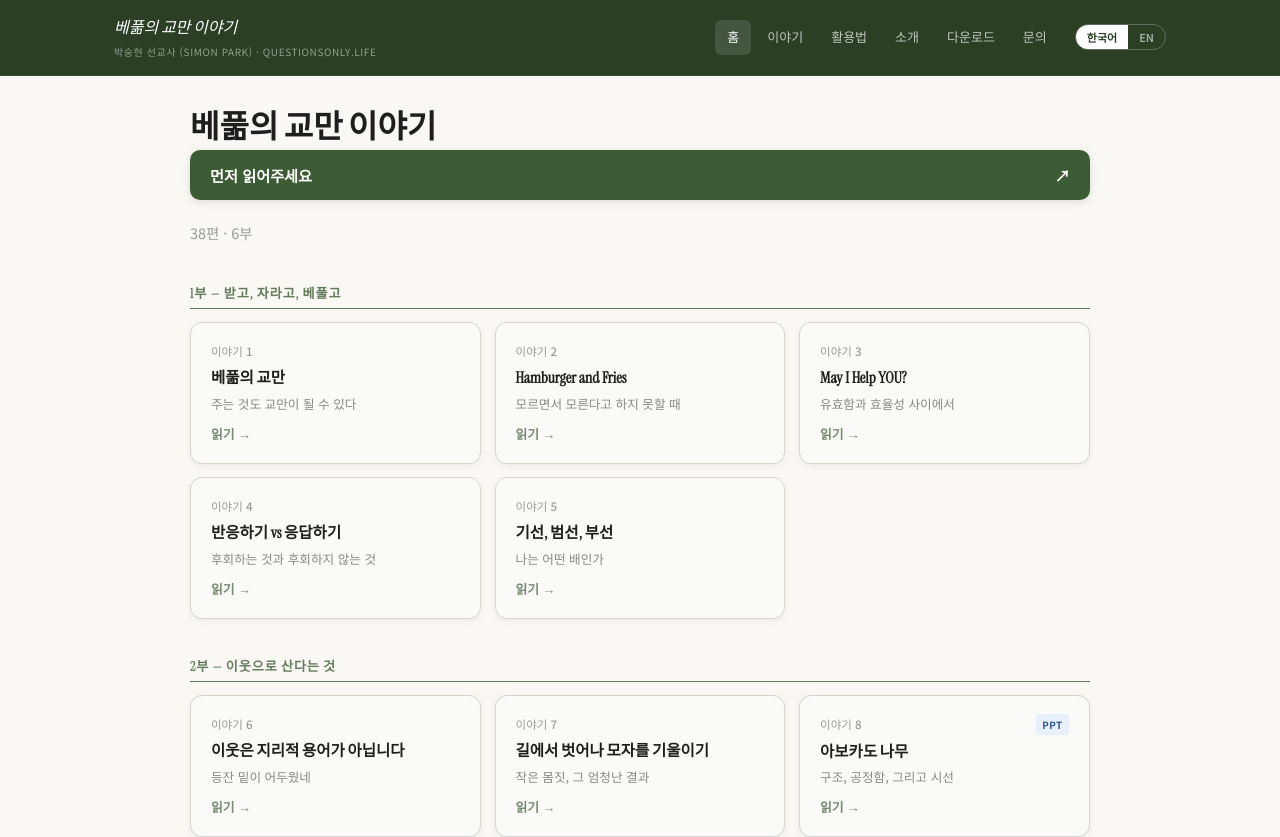
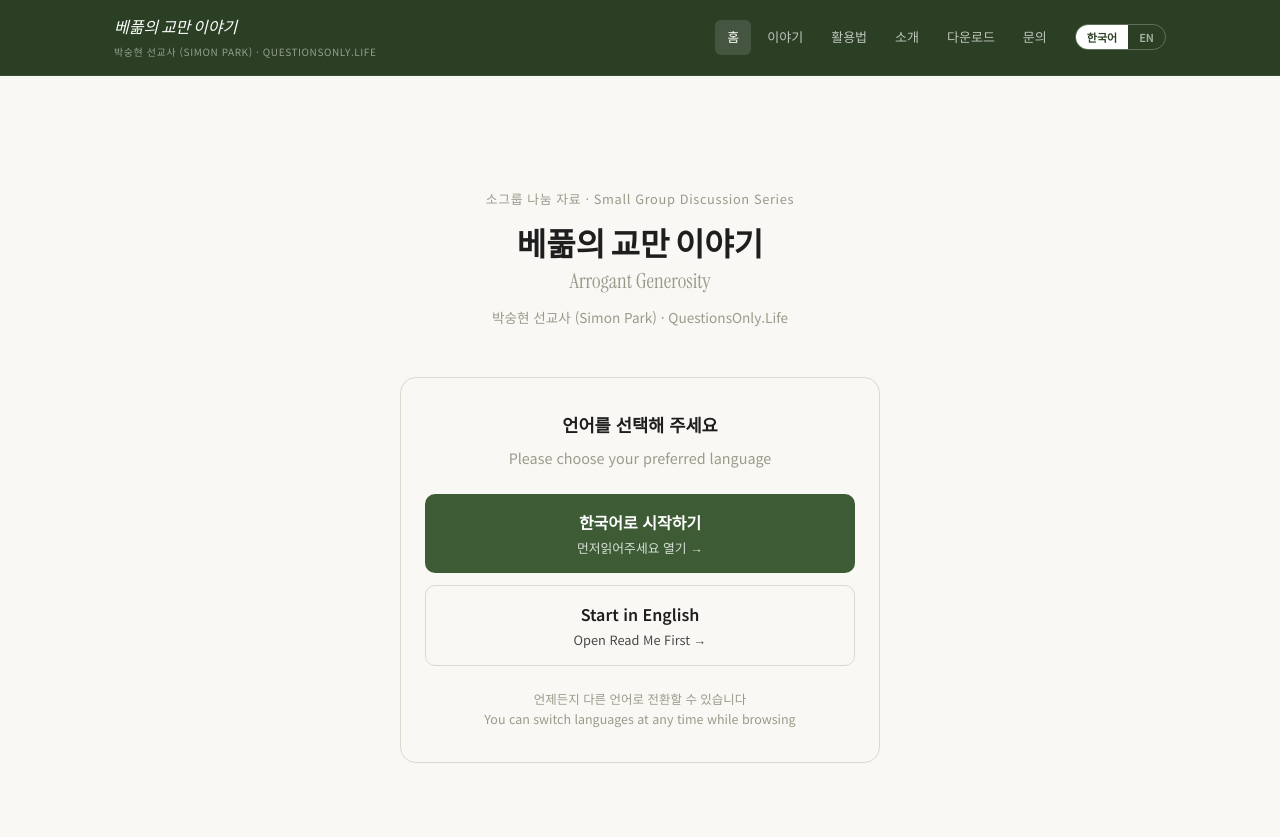
Before and after one commit to SimonPark-Life/questionsonly-life, a Next.js app: page / in a window 1280 px wide. Shown: the top 837 px of the page. Built offline with nearby package versions, Linux system fonts and the light colour scheme.

Commit message:
Refactor WelcomePage and StoriesPage components

```diff
--- a/app/page.tsx
+++ b/app/page.tsx
@@ -1,221 +1,168 @@
-'use client'
+'use client';
+import { useLang } from '@/lib/language-context';
+import { readMeFirst } from '@/lib/stories-data';
 
-import { useState } from 'react'
-import { useRouter } from 'next/navigation'
-import { useLang } from '@/lib/language-context'
-import { stories, partLabels, readMeFirst, Story } from '@/lib/stories-data'
+export default function WelcomePage() {
+  const { lang, setLang } = useLang();
 
-// ── Story Card with hover effect ────────────────────────────────
-function StoryCard({ story, lang, onClick }: {
-  story: Story
-  lang: 'ko' | 'en'
-  onClick: () => void
-}) {
-  const [hovered, setHovered] = useState(false)
-
-  const title = lang === 'ko' ? story.titleKo : story.titleEn
-  const subtitle = lang === 'ko' ? story.subtitleKo : story.subtitleEn
-  const hasPpt = !!story.drivePptKo
-
-  return (
-    <div
-      onClick={onClick}
-      onMouseEnter={() => setHovered(true)}
-      onMouseLeave={() => setHovered(false)}
-      style={{
-        backgroundColor: hovered ? '#f0f7f0' : '#fafaf8',
-        border: hovered ? '1.5px solid var(--green)' : '1px solid #d8d4cc',
-        borderRadius: '12px',
-        padding: '1.1rem 1.25rem',
-        cursor: 'pointer',
-        display: 'flex',
-        flexDirection: 'column',
-        boxShadow: hovered
-          ? '0 6px 20px rgba(0,0,0,0.12)'
-          : '0 2px 6px rgba(0,0,0,0.06)',
-        transition: 'all 0.18s ease',
-        transform: hovered ? 'translateY(-2px)' : 'translateY(0)',
-      }}
-    >
-      {/* Header row */}
-      <div style={{
-        display: 'flex',
-        justifyContent: 'space-between',
-        alignItems: 'center',
-        marginBottom: '0.45rem',
-      }}>
-        <span style={{
-          fontSize: '0.72rem',
-          color: '#999',
-          fontWeight: 500,
-        }}>
-          {lang === 'ko' ? `이야기 ${story.id}` : `Story ${story.id}`}
-        </span>
-        {hasPpt && (
-          <span style={{
-            fontSize: '0.62rem',
-            backgroundColor: hovered ? 'var(--green)' : '#e8f0fb',
-            color: hovered ? '#fff' : '#1a4a8a',
-            borderRadius: '4px',
-            padding: '0.1rem 0.4rem',
-            fontWeight: 700,
-            letterSpacing: '0.05em',
-            transition: 'all 0.18s ease',
-          }}>
-            PPT
-          </span>
-        )}
-      </div>
-
-      {/* Title */}
-      <h3 style={{
-        fontSize: '0.97rem',
-        fontWeight: 600,
-        color: hovered ? 'var(--green)' : 'var(--text)',
-        lineHeight: 1.35,
-        marginBottom: '0.35rem',
-        transition: 'color 0.18s ease',
-      }}>
-        {title}
-      </h3>
-
-      {/* Subtitle */}
-      {subtitle && (
-        <p style={{
-          fontSize: '0.79rem',
-          color: '#888',
-          lineHeight: 1.45,
-          marginBottom: '0.6rem',
-          flex: 1,
-        }}>
-          {subtitle}
-        </p>
-      )}
-
-      {/* Read more */}
-      <span style={{
-        fontSize: '0.8rem',
-        color: 'var(--green)',
-        fontWeight: 600,
-        marginTop: 'auto',
-        opacity: hovered ? 1 : 0.7,
-        transition: 'opacity 0.18s ease',
-      }}>
-        {lang === 'ko' ? '읽기 →' : 'Read →'}
-      </span>
-    </div>
-  )
-}
-
-// ── Main Page ────────────────────────────────────────────────────
-export default function StoriesPage() {
-  const { lang } = useLang()
-  const router = useRouter()
-
-  const parts = [1, 2, 3, 4, 5, 6]
+  const handleChoose = (chosen: 'ko' | 'en') => {
+    setLang(chosen);
+    window.open(readMeFirst[chosen], '_blank');
+  };
 
   return (
     <div style={styles.page}>
       <div style={styles.container}>
 
-        <h1 style={styles.heading}>
-          {lang === 'ko' ? '베풂의 교만 이야기' : 'Arrogant Generosity'}
-        </h1>
+        {/* Series title */}
+        <div style={styles.titleBlock}>
+          <p style={styles.seriesLabel}>
+            소그룹 나눔 자료 · Small Group Discussion Series
+          </p>
+          <h1 style={styles.titleKo}>베풂의 교만 이야기</h1>
+          <h2 style={styles.titleEn}>Arrogant Generosity</h2>
+          <p style={styles.author}>
+            박숭현 선교사 (Simon Park) · QuestionsOnly.Life
+          </p>
+        </div>
 
-        {/* Read Me First banner */}
-        <a
-          href={readMeFirst[lang]}
-          target="_blank"
-          rel="noopener noreferrer"
-          style={styles.readMeFirstBanner}
-        >
-          <span>{lang === 'ko' ? '먼저 읽어주세요' : 'Read Me First'}</span>
-          <span>↗</span>
-        </a>
+        {/* Language choice */}
+        <div style={styles.choiceBlock}>
+          <p style={styles.choiceLabel}>언어를 선택해 주세요</p>
+          <p style={styles.choiceLabelEn}>Please choose your preferred language</p>
 
-        <p style={styles.subheading}>
-          {lang === 'ko' ? '38편 · 6부' : '38 Stories · 6 Parts'}
-        </p>
+          <div style={styles.btnRow}>
+            {/* Korean */}
+            <button
+              onClick={() => handleChoose('ko')}
+              style={styles.btnKo}
+            >
+              <span style={styles.btnMain}>한국어로 시작하기</span>
+              <span style={styles.btnSub}>먼저읽어주세요 열기 →</span>
+            </button>
 
-        {parts.map(part => {
-          const partStories = stories.filter(s => s.part === part)
-          const label = partLabels[part]
-          const partText = lang === 'ko' ? label.ko : label.en
+            {/* English */}
+            <button
+              onClick={() => handleChoose('en')}
+              style={styles.btnEn}
+            >
+              <span style={styles.btnMain}>Start in English</span>
+              <span style={styles.btnSub}>Open Read Me First →</span>
+            </button>
+          </div>
 
-          return (
-            <div key={part} style={styles.partSection}>
-              <h2 style={styles.partHeading}>{partText}</h2>
-              <div style={styles.grid}>
-                {partStories.map(story => (
-                  <StoryCard
-                    key={story.id}
-                    story={story}
-                    lang={lang}
-                    onClick={() => router.push(`/stories/${story.id}`)}
-                  />
-                ))}
-              </div>
-            </div>
-          )
-        })}
+          <p style={styles.switchNote}>
+            언제든지 다른 언어로 전환할 수 있습니다<br />
+            You can switch languages at any time while browsing
+          </p>
+        </div>
+
       </div>
     </div>
-  )
+  );
 }
 
-// ── Styles ───────────────────────────────────────────────────────
 const styles: Record<string, React.CSSProperties> = {
   page: {
     minHeight: '100vh',
+    display: 'flex',
+    alignItems: 'center',
+    justifyContent: 'center',
     backgroundColor: 'var(--bg)',
-    padding: '2rem 1rem 4rem',
+    padding: '2rem 1rem',
   },
   container: {
-    maxWidth: '900px',
-    margin: '0 auto',
+    maxWidth: '480px',
+    width: '100%',
+    textAlign: 'center',
   },
-  heading: {
+  titleBlock: {
+    marginBottom: '3rem',
+  },
+  seriesLabel: {
+    fontSize: '0.8rem',
+    color: 'var(--faint)',
+    letterSpacing: '0.05em',
+    marginBottom: '1rem',
+  },
+  titleKo: {
     fontSize: '2rem',
     fontWeight: 700,
     color: 'var(--text)',
     marginBottom: '0.25rem',
   },
-  subheading: {
+  titleEn: {
+    fontSize: '1.3rem',
+    fontWeight: 400,
+    color: 'var(--faint)',
+    marginBottom: '0.75rem',
+  },
+  author: {
+    fontSize: '0.85rem',
+    color: 'var(--faint)',
+  },
+  choiceBlock: {
+    backgroundColor: 'var(--card-bg)',
+    borderRadius: '16px',
+    padding: '2rem 1.5rem',
+    border: '1px solid var(--rule)',
+  },
+  choiceLabel: {
+    fontSize: '1.1rem',
+    fontWeight: 600,
+    color: 'var(--text)',
+    marginBottom: '0.25rem',
+  },
+  choiceLabelEn: {
     fontSize: '0.9rem',
-    color: '#999',
-    marginBottom: '2.5rem',
+    color: 'var(--faint)',
+    marginBottom: '1.5rem',
   },
-  partSection: {
-    marginBottom: '2.5rem',
+  btnRow: {
+    display: 'flex',
+    flexDirection: 'column',
+    gap: '0.75rem',
+    marginBottom: '1.5rem',
   },
-  partHeading: {
-    fontSize: '0.82rem',
+  btnKo: {
+    display: 'flex',
+    flexDirection: 'column',
+    alignItems: 'center',
+    gap: '0.25rem',
+    backgroundColor: 'var(--green)',
+    color: '#fff',
+    border: 'none',
+    borderRadius: '10px',
+    padding: '1rem',
+    cursor: 'pointer',
+    fontFamily: 'inherit',
+    width: '100%',
+  },
+  btnEn: {
+    display: 'flex',
+    flexDirection: 'column',
+    alignItems: 'center',
+    gap: '0.25rem',
+    backgroundColor: 'transparent',
+    color: 'var(--text)',
+    border: '1px solid var(--rule)',
+    borderRadius: '10px',
+    padding: '1rem',
+    cursor: 'pointer',
+    fontFamily: 'inherit',
+    width: '100%',
+  },
+  btnMain: {
+    fontSize: '1rem',
     fontWeight: 700,
-    color: 'var(--green)',
-    textTransform: 'uppercase' as const,
-    letterSpacing: '0.07em',
-    marginBottom: '0.85rem',
-    paddingBottom: '0.4rem',
-    borderBottom: '1.5px solid var(--green)',
+  },
+  btnSub: {
+    fontSize: '0.8rem',
     opacity: 0.8,
   },
-  grid: {
-    display: 'grid',
-    gridTemplateColumns: 'repeat(auto-fill, minmax(255px, 1fr))',
-    gap: '0.85rem',
+  switchNote: {
+    fontSize: '0.78rem',
+    color: 'var(--faint)',
+    lineHeight: 1.6,
   },
-  readMeFirstBanner: {
-    display: 'flex',
-    justifyContent: 'space-between',
-    alignItems: 'center',
-    backgroundColor: 'var(--green)',
-    color: '#fff',
-    borderRadius: '10px',
-    padding: '0.75rem 1.25rem',
-    textDecoration: 'none',
-    marginBottom: '1.25rem',
-    fontSize: '0.95rem',
-    fontWeight: 600,
-    boxShadow: '0 2px 8px rgba(0,0,0,0.12)',
-  },
-}
+};
```
